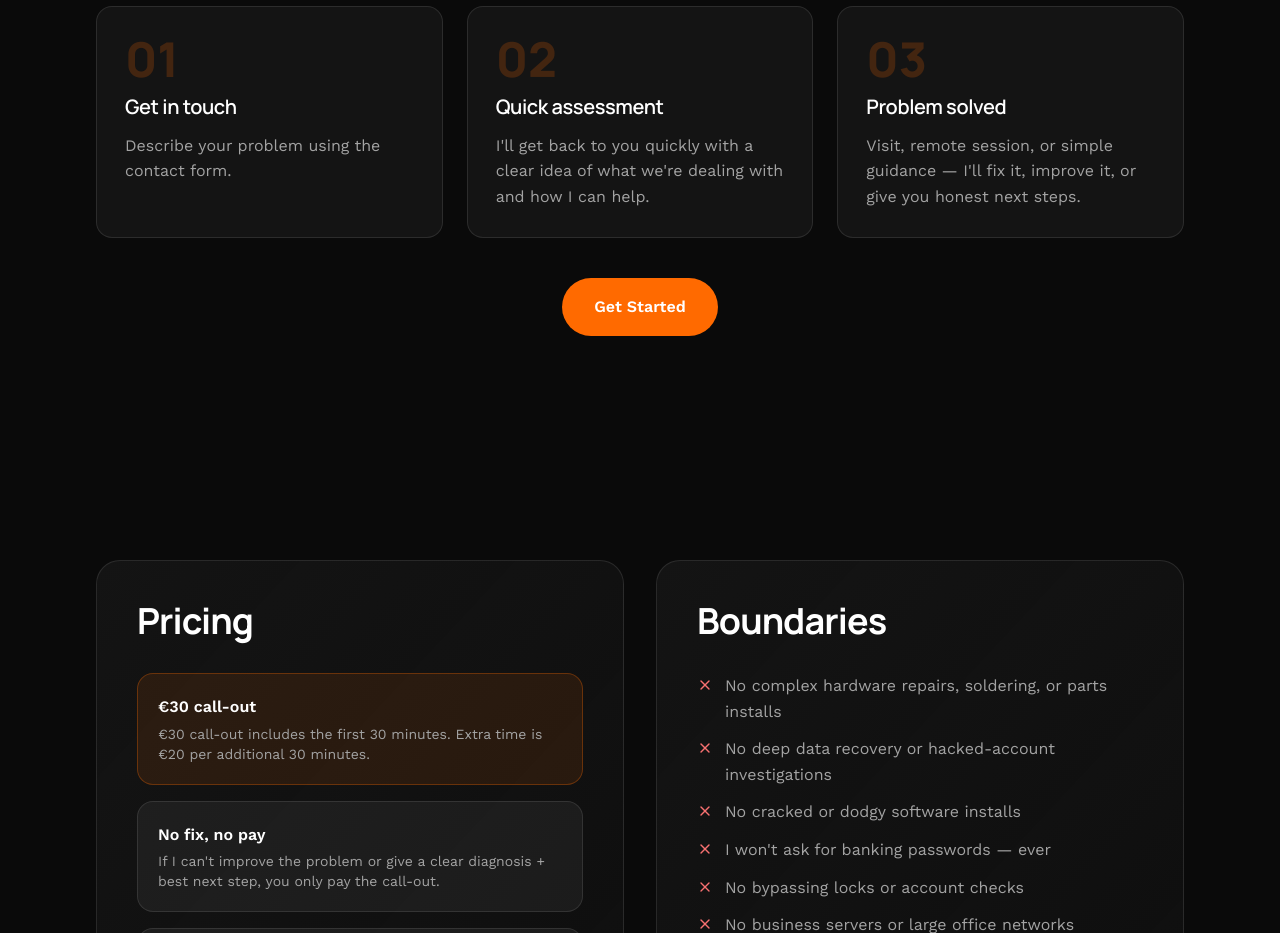
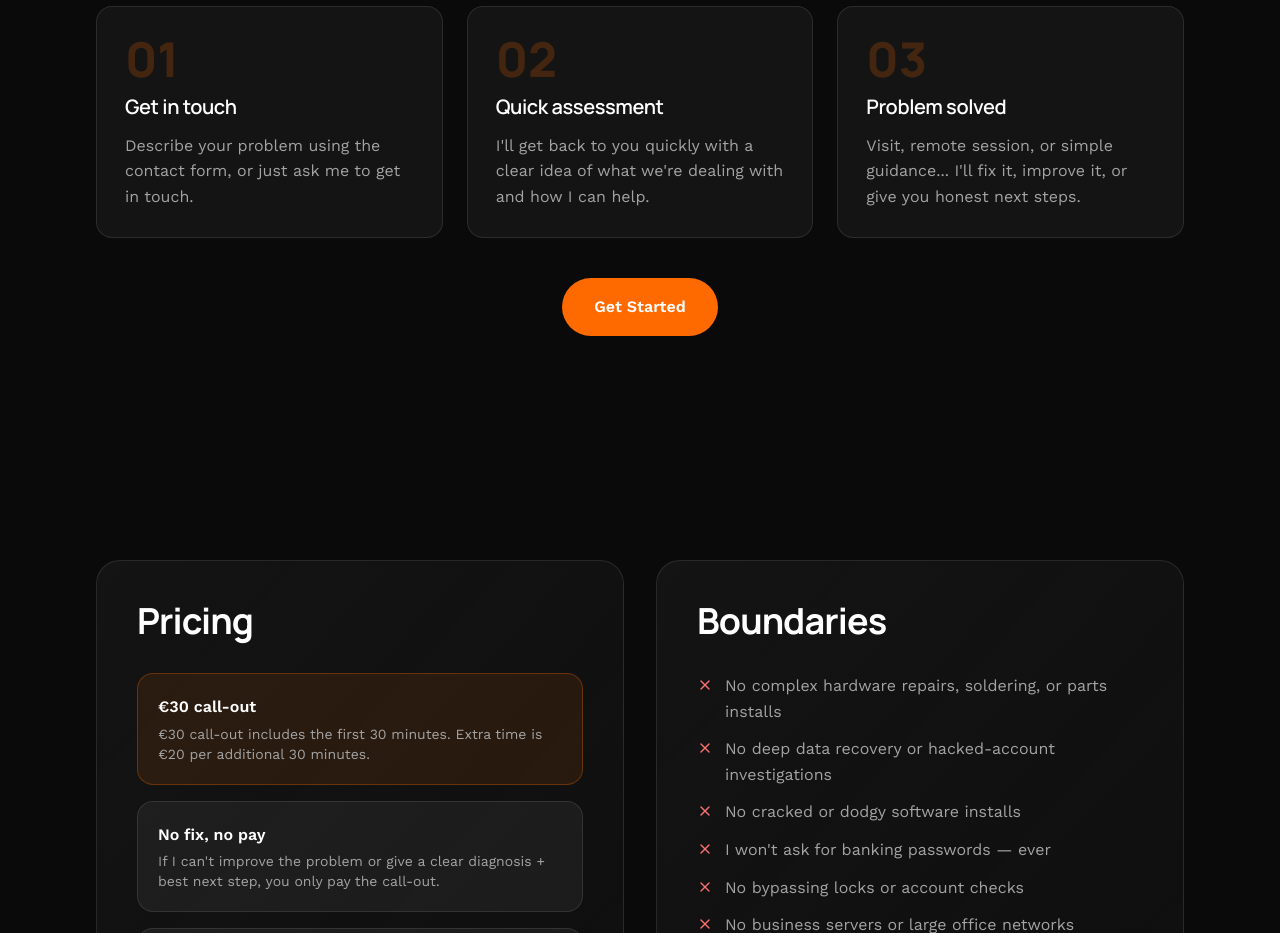
Before and after one commit to jt485-coder/jaredfixes, a React (Create React App) app in the folder frontend/: page / in a window 1280 px wide. Shown: the part 2420-3353 px from the top of the page. Built offline with nearby package versions, Linux system fonts and the light colour scheme; the HTML template or start-up script is replaced by a standard one.

Commit message:
Update descriptions in HowItWorks section

```diff
--- a/frontend/src/App.js
+++ b/frontend/src/App.js
@@ -389,9 +389,9 @@ const Services = () => {
 // How It Works Section
 const HowItWorks = ({ onOpenContact }) => {
   const steps = [
-    { number: '01', title: 'Get in touch', desc: 'Describe your problem using the contact form.' },
+    { number: '01', title: 'Get in touch', desc: 'Describe your problem using the contact form, or just ask me to get in touch.' },
     { number: '02', title: 'Quick assessment', desc: 'I\'ll get back to you quickly with a clear idea of what we\'re dealing with and how I can help.' },
-    { number: '03', title: 'Problem solved', desc: 'Visit, remote session, or simple guidance — I\'ll fix it, improve it, or give you honest next steps.' }
+    { number: '03', title: 'Problem solved', desc: 'Visit, remote session, or simple guidance... I\'ll fix it, improve it, or give you honest next steps.' }
   ];
 
   return (
```
